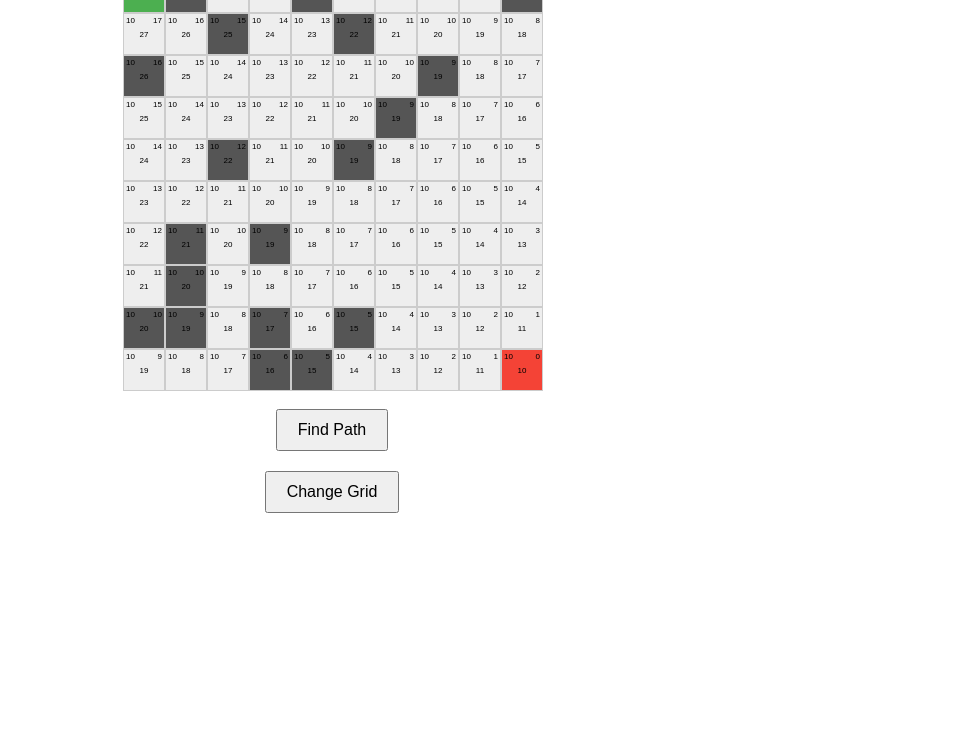
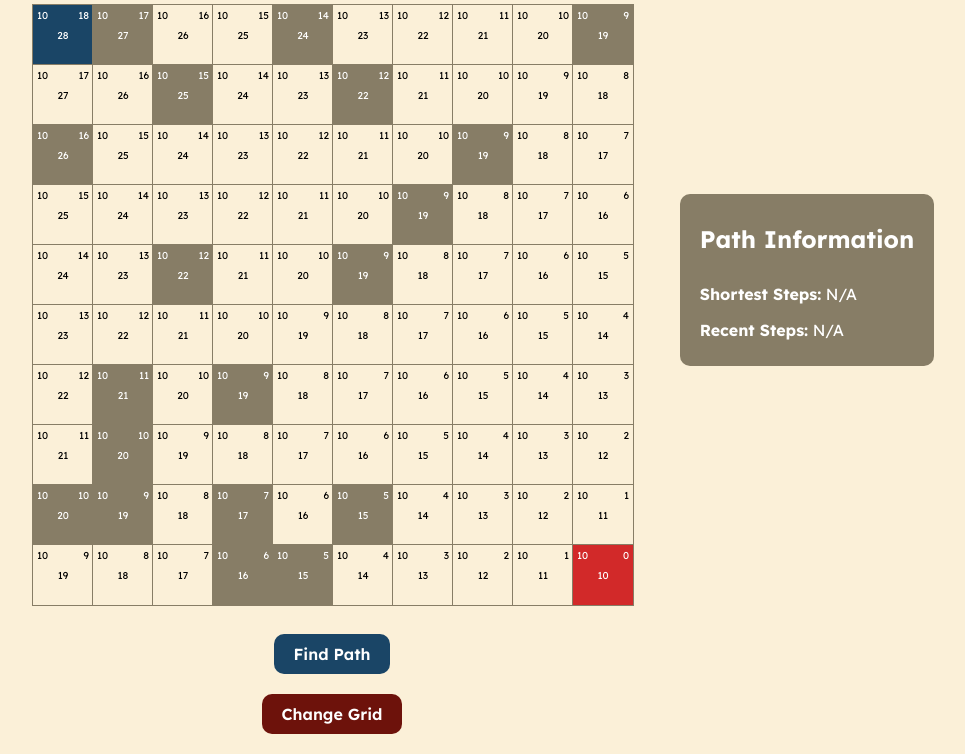
Before and after one commit to rvianzon298/IT-Elective, a website: page index.html in a window 1280 px wide. Shown: the part 106-860 px from the top of the page, without its empty margins (308-1273 px from the left). Before the commit the page ends 800 px from the top, so only its background shows below. Drawn offline with Linux system fonts and the light colour scheme; some packages are replaced by stand-ins of ours; a script that the page names is missing.

Commit message:
ito muna waits

```diff
--- a/index.html
+++ b/index.html
@@ -4,92 +4,181 @@
   <meta charset="UTF-8">
   <meta name="viewport" content="width=device-width, initial-scale=1.0">
   <title>A* Pathfinding Visualization</title>
+
+  <link rel="preconnect" href="https://fonts.googleapis.com">
+  <link rel="preconnect" href="https://fonts.gstatic.com" crossorigin>
+  <link href="https://fonts.googleapis.com/css2?family=Lexend:wght@100..900&family=Outfit:wght@100..900&display=swap" rel="stylesheet">
+
   <style>
+    :root {
+      --dark-red: #6D120B;
+      --red: #d22929;
+      --light-bg: #FBF0D8;
+      --navy: #1a4566;
+      --blue: #739AB9;
+
+      --non-walkable: #877d66;
+    }
+
     body {
-      font-family: Arial, sans-serif;
+      font-family: 'Lexend';
       display: flex;
       flex-direction: column;
       align-items: center;
+      background-color: var(--light-bg);
       margin: 0;
       padding: 0;
     }
+
     h1 {
-      margin: 20px 0;
+      margin: 25px 0;
+      padding: 5px 50px;
+      border-radius: 10px;
+      background-color: var(--non-walkable);
+      color: white;
     }
+
     #grid {
       display: grid;
-      grid-template-columns: repeat(10, 40px);
-      grid-template-rows: repeat(10, 40px);
-      grid-gap: 2px;
+      grid-template-columns: repeat(10, 60px);
+      grid-template-rows: repeat(10, 60px);
+      grid-gap: 0px;
+      margin: 10px 0;
     }
+
+    #info-panel {
+      background-color: var(--non-walkable);
+      color: white;
+      padding: 10px 20px;
+      position: absolute;
+      margin-top: 300px;
+      margin-left: 950px;
+      border-radius: 10px;
+
+      h2 {
+        padding-bottom: 10px;
+      }
+    }
+
     .cell {
       position: relative;
-      width: 40px;
-      height: 40px;
-      border: 1px solid #ccc;
-      background-color: #eee;
+      width: 60px;
+      height: 60px;
+      border: 1px solid var(--non-walkable);
+      background-color: var(--light-bg);
       display: flex;
       justify-content: center;
       align-items: center;
-      font-size: 10px;
+      font-size: 14px;
       text-align: center;
       color: black;
     }
+
     .cell .cost {
       position: absolute;
-      font-size: 8px;
+      font-size: 10px;
     }
+
     .g-cost {
-      top: 2px;
-      left: 2px;
+      top: 4px;
+      left: 4px;
     }
+
     .h-cost {
-      top: 2px;
-      right: 2px;
+      top: 4px;
+      right: 4px;
     }
+
     .f-cost {
-      font-size: 14px;
+      font-size: 16px;
     }
+
     .start {
-      background-color: #4caf50;
+      background-color: var(--navy);
+      color: white;
     }
+
     .target {
-      background-color: #f44336;
+      background-color: var(--red);
+      color: white;
     }
+
     .path {
-      background-color: #2196f3;
+      background-color: var(--blue);
+      color: white;
     }
+
     .closed {
-      background-color: #ef9a9a;
+      background-color: #000;
     }
+
     .open {
-      background-color: #a5d6a7;
+      background-color: #269e2a;
     }
+
     .non-walkable {
-      background-color: #555;
+      background-color: var(--non-walkable);
+      color: white;
     }
+
     button {
+      font-family: 'Lexend';
       margin-top: 20px;
       padding: 10px 20px;
       font-size: 16px;
+      outline: none;
+      border: none;
+      border-radius: 10px;
+      color: white;
+      font-weight: 600;
+      transition: all 0.3s ease-out;
+    }
+
+    #startBtn {
+      background-color: var(--navy);
+
+      &:hover {
+        background-color: var(--blue);
+      }
+    }
+
+    #changeGridBtn {
+      background-color: var(--dark-red);
+      margin-bottom: 20px;
+
+      &:hover {
+        background-color: var(--red);
+      }
     }
   </style>
 </head>
 <body>
   <h1>A* Pathfinding Visualization</h1>
   <script src="astar.js"></script>
+
   <div id="grid"></div>
+
+  <div id="info-panel">
+    <h2>Path Information</h2>
+    <p><strong>Shortest Steps:</strong> <span id="shortest-steps">N/A</span></p>
+    <p><strong>Recent Steps:</strong> <span id="recent-steps">N/A</span></p>
+  </div>
+
   <button id="startBtn">Find Path</button>
   <button id="changeGridBtn">Change Grid</button>
 
+  <script src="https://cdn.jsdelivr.net/npm/sweetalert2@11"></script>
+
   <script>
     let gridData = generateRandomGrid();
+
+    let shortestSteps = Infinity; // To keep track of the shortest steps found
 
     const startNode = { x: 0, y: 0 };
     const targetNode = { x: 9, y: 9 };
 
     const gridElement = document.getElementById('grid');
-    gridElement.style.gridTemplateColumns = `repeat(${gridData[0].length}, 40px)`;
+    gridElement.style.gridTemplateColumns = `repeat(${gridData[0].length}, 60px)`;
 
     // Render the grid with cost values and obstacles
     function renderGrid() {
@@ -159,10 +248,45 @@
     // Add event listener for Find Path button
     document.getElementById('startBtn').addEventListener('click', async () => {
       const path = aStar(gridData, startNode, targetNode);
-      if (path.length > 0) {
+      const recentStepsCount = path.length;
+
+      if (recentStepsCount > 0) {
         await visualizePath(path);
+
+        // Update the recent steps and check if it's the shortest path
+        document.getElementById('recent-steps').textContent = recentStepsCount;
+
+        if (recentStepsCount < shortestSteps) {
+          shortestSteps = recentStepsCount;
+          document.getElementById('shortest-steps').textContent = shortestSteps;
+        }
+        Swal.fire({
+          title: 'Path Found!',
+          text: `The path was found in ${path.length} steps.`,
+          icon: 'success',
+          confirmButtonText: 'Great!',
+          confirmButtonColor: "#1a4566",
+        }).then((result) => {
+          if (result.isConfirmed) {
+            // Optional: Refresh the grid after the user confirms
+            gridData = generateRandomGrid(); // Generate new random grid
+            renderGrid();  // Re-render the grid with new data
+          }
+        });
       } else {
-        alert('No path found!');
+        Swal.fire({
+          title: 'Oops!',
+          text: 'No path found!',
+          icon: 'error',
+          confirmButtonText: 'Change Grid',
+          confirmButtonColor: "#6D120B",
+        }).then((result) => {
+          if (result.isConfirmed) {
+            // Refresh the grid
+            gridData = generateRandomGrid(); // Generate new random grid
+            renderGrid();  // Re-render the grid with new data
+          }
+        });
       }
     });
 
@@ -209,7 +333,7 @@
                   temp = cameFrom.get(key(temp));
               }
               if (visualizeStep) {
-                  console.log("Path found! Total steps:", steps);
+                console.log("Path found! Total steps:", steps);
               }
               return path;
           }
--- a/package.json
+++ b/package.json
@@ -10,6 +10,7 @@
   "author": "",
   "license": "ISC",
   "dependencies": {
-    "astar-algorithm": "file:"
+    "astar-algorithm": "file:",
+    "sweetalert2": "^11.15.0"
   }
 }
```
Also changed, not shown: 1 other file.
